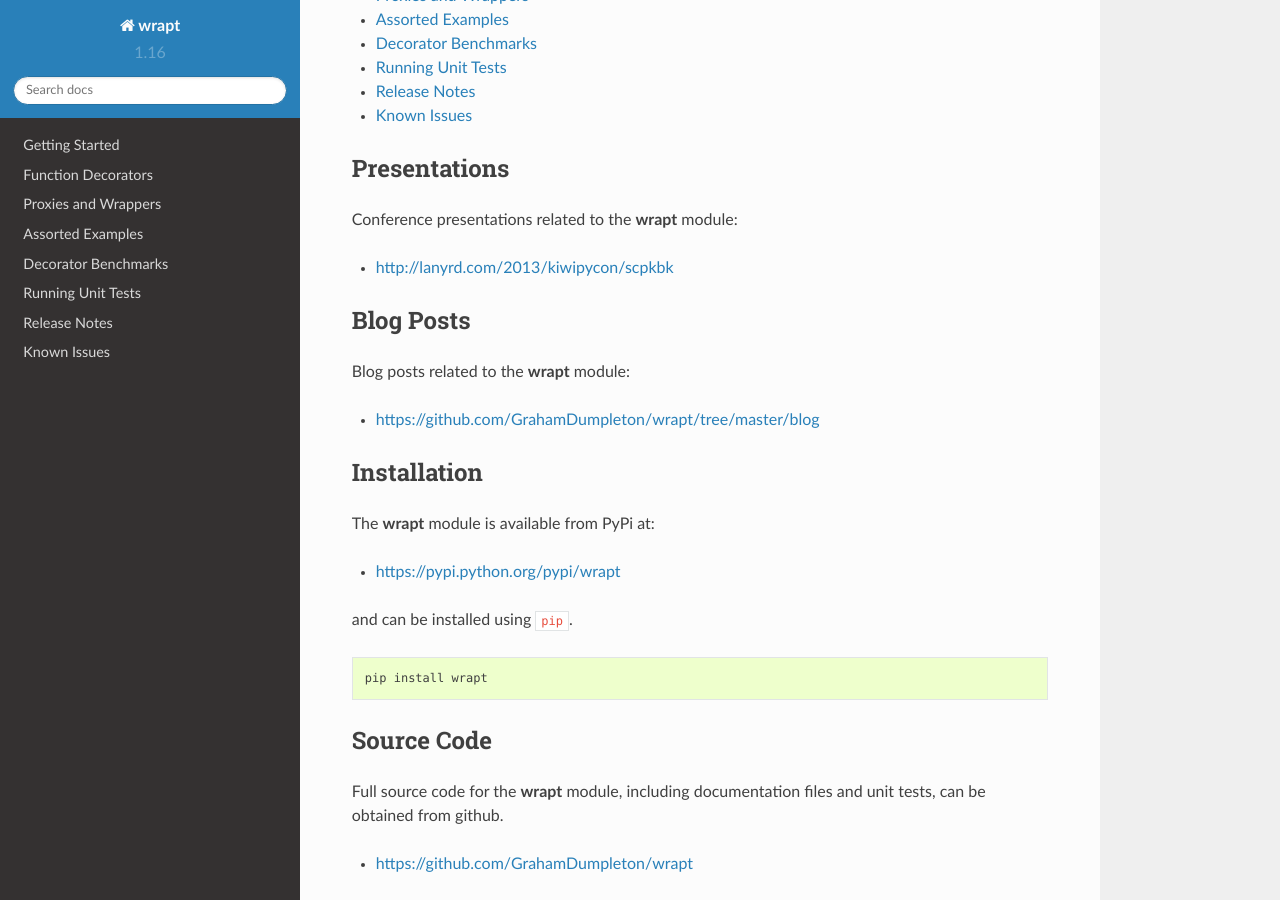
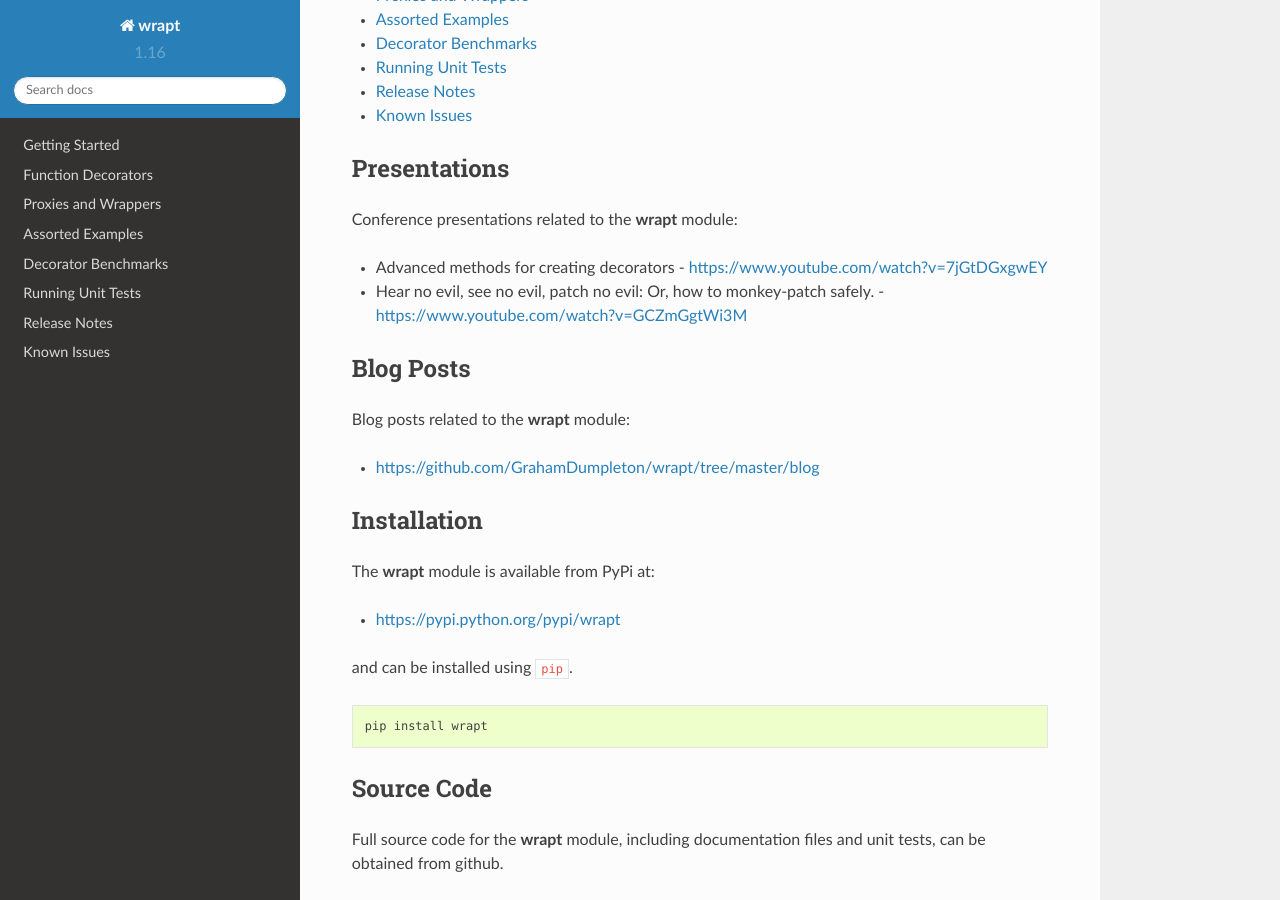
Before and after one commit to GrahamDumpleton/wrapt, a Sphinx documentation site: the page built from docs/index.rst, in a window 1280 px wide and 900 px high, scrolled down 1066 px. Built offline with Sphinx 7.4.7 and the Read the Docs theme 2.0.0, drawn with Linux system fonts in a browser that asks for light colours.

Commit message:
Update presentations links.

```diff
--- a/docs/index.rst
+++ b/docs/index.rst
@@ -62,7 +62,8 @@ Presentations
 
 Conference presentations related to the **wrapt** module:
 
-* http://lanyrd.com/2013/kiwipycon/scpkbk
+* Advanced methods for creating decorators - https://www.youtube.com/watch?v=7jGtDGxgwEY
+* Hear no evil, see no evil, patch no evil: Or, how to monkey-patch safely. - https://www.youtube.com/watch?v=GCZmGgtWi3M
 
 Blog Posts
 ----------
```
